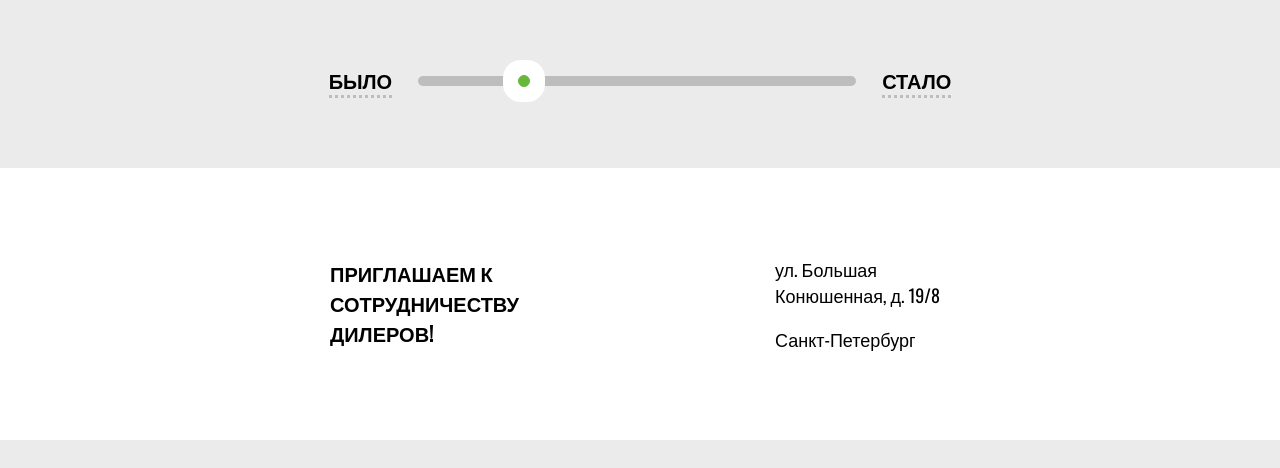
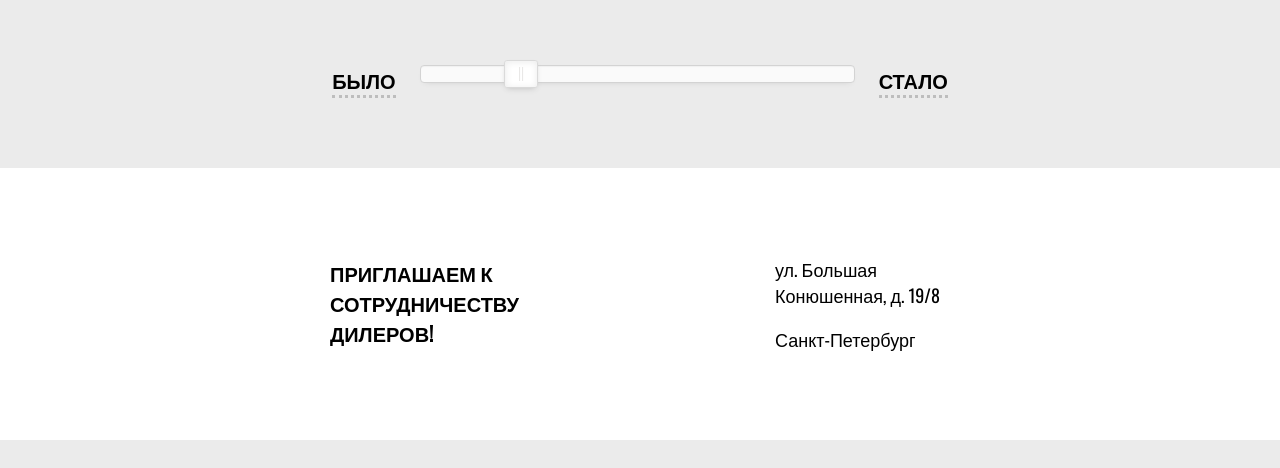
Before and after one commit to aeodflux/Cat-Energy, a website: page src/index.html in a window 1280 px wide. Shown: the part 3225-3693 px from the top of the page. Drawn offline with nearby package versions, Linux system fonts and the light colour scheme; files that its build step writes are made by us from their sources.

Commit message:
Add range slider library

```diff
--- a/package.json
+++ b/package.json
@@ -23,5 +23,8 @@
     "gulp-sass": "^5.0.0",
     "sass": "^1.36.0"
   },
-  "browserslist": "last 2 versions"
+  "browserslist": "last 2 versions",
+  "dependencies": {
+    "nouislider": "^15.4.0"
+  }
 }
--- a/src/index.html
+++ b/src/index.html
@@ -139,7 +139,8 @@
                                 </div>
                                 <div class="slider exemplum__slider exemplum__slider--desktop">
                                     <span class="exemplum__caption">Было</span>
-                                    <input class="exemplum__input" type="range" min="-600" max="0" step="1" value="-460" id="slider1" oninput="funslid()">
+                                    <!-- <input class="exemplum__input" type="range" min="-600" max="0" step="1" value="-460" id="slider1" oninput="funslid()"> -->
+                                    <div class="slider__input" id="slider1"></div>
                                     <span class="exemplum__caption">Стало</span>
                                 </div>
                                 <div class="slider exemplum__slider exemplum__slider--mobile">
--- a/src/js/script.js
+++ b/src/js/script.js
@@ -18,6 +18,20 @@ toggleMobileMenuButton.addEventListener("click", function(evt) {
   }
   isMenuOpened = !isMenuOpened
 });
+
+
+
+var rng=document.getElementById('slider1'); //rng - это Input
+
+noUiSlider.create(rng, {
+    start: [-460],
+    connect: true,
+    range: {
+        'min': -600,
+        'max': 0
+    }
+});
+
 
 var exafter=document.getElementById('exright'); // div - блок test
 var exbefore=document.getElementById('exleft'); // div - блок test
--- a/src/scss/example.scss
+++ b/src/scss/example.scss
@@ -499,3 +499,6 @@
         width: 216px;
     }
 }
+.slider__input {
+    width: 435px;
+}
--- a/src/scss/style.scss
+++ b/src/scss/style.scss
@@ -4,6 +4,7 @@
 @import "offers";
 @import "steps";
 @import "example";
+@import "nouislider/dist/nouislider";
 
 
 *, *::after, *::before {
```
Also changed, not shown: gulpfile.js (+8 -7 lines), 1 other file.
